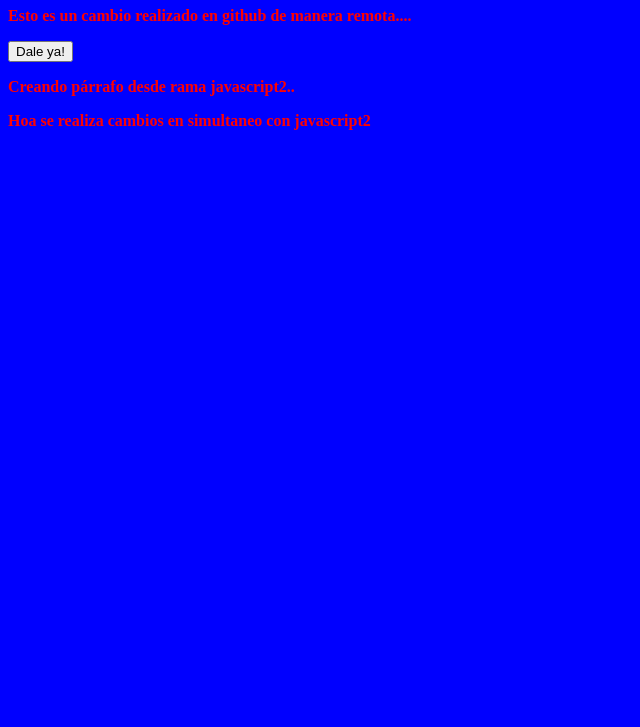
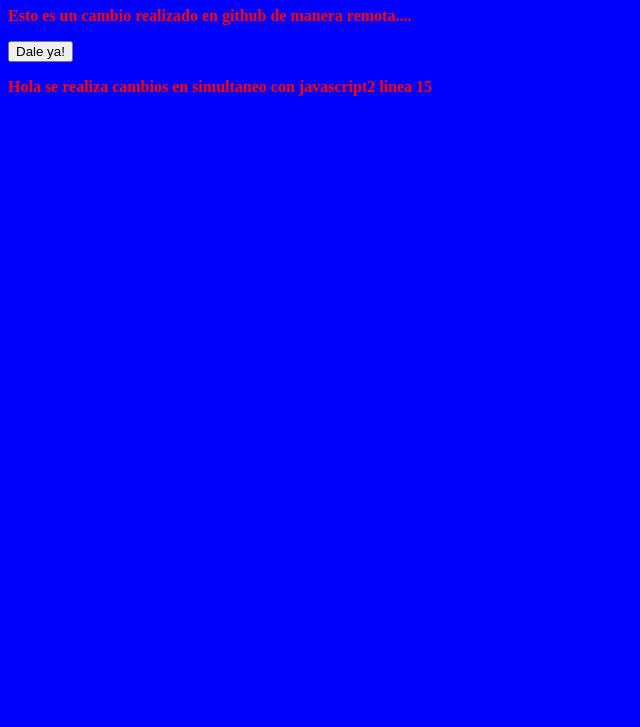
Before and after one commit to joM99/proyecto-web, a plain HTML site: page index.html in a window 1280 px wide. Shown: the part 73-800 px from the top of the page, without its empty margins (0-640 px from the left). Drawn offline with Linux system fonts and the light colour scheme.

Commit message:
cambio linea 15

```diff
--- a/index.html
+++ b/index.html
@@ -12,7 +12,6 @@
     <p>Esto es un cambio realizado en github de manera remota....</p>
     <input type="button" onclick="saludar()" value="Dale ya!">
 
-    <p>Creando p&aacute;rrafo desde rama javascript2..</p>
-    <p>Hoa se realiza cambios en simultaneo con javascript2</p>
+    <p>Hola se realiza cambios en simultaneo con javascript2 linea 15</p>
 </body>
 </html>
```
